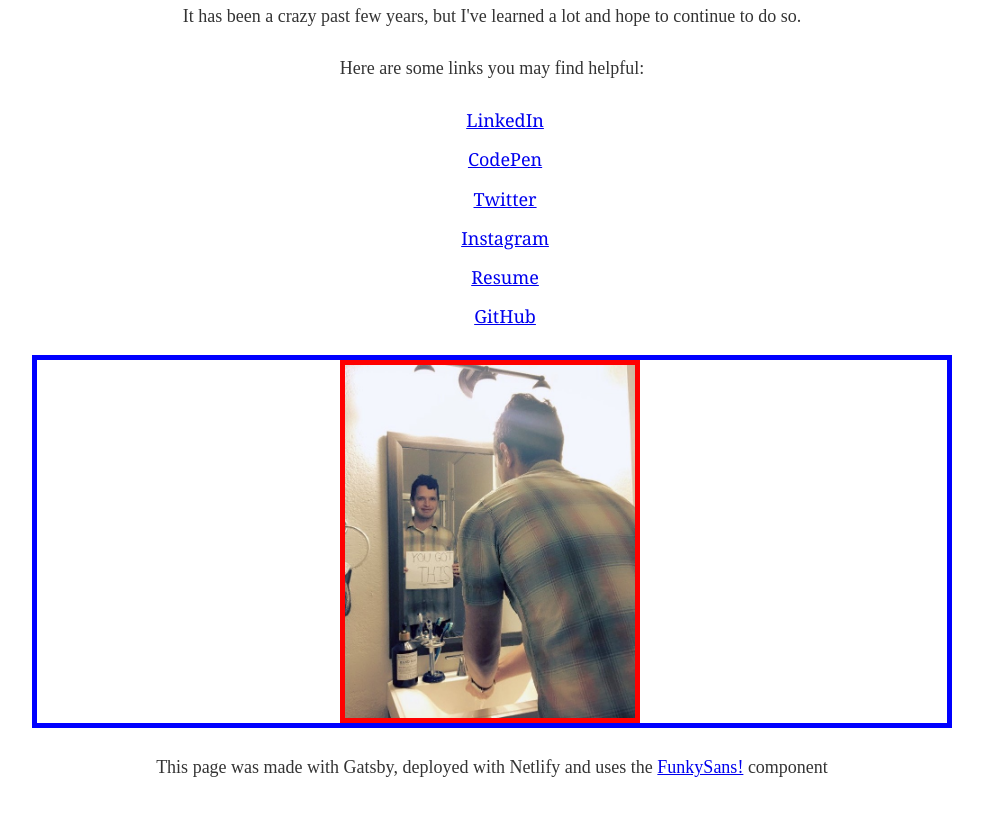
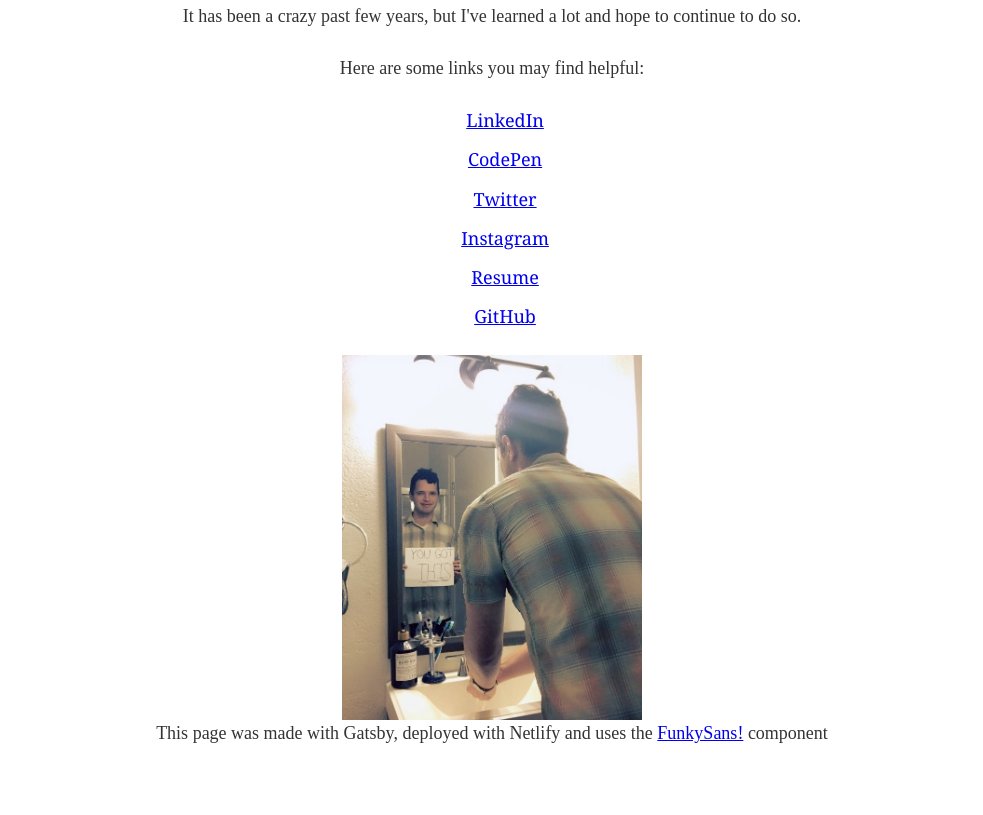
Before and after one commit to reedmacdonald/personalsite, a Gatsby site: page / in a window 1280 px wide. Shown: the part 640-1455 px from the top of the page, without its empty margins (148-1131 px from the left). Built offline with nearby package versions, Linux system fonts and the light colour scheme; Gatsby itself is replaced by a stand-in of ours.

Commit message:
exhausted

```diff
--- a/src/pages/index.js
+++ b/src/pages/index.js
@@ -71,33 +71,18 @@ const IndexPage = () => (
           </a>
         </li>
       </ul>
+
       <div
-        id="soTired"
-        className="hjfghgkhjg"
         style={{
-          marginBottom: `1.45rem`,
+          maxWidth: "300px",
 
-          display: "grid",
-          //border: "5px solid red",
-          display: "grid",
-          gridTemplateColumns: "repeat(3, 1fr)",
-          gridTemplateRows: "1fr",
-          gridColumnGap: "0px",
-          gridRowGap: "0px",
-          border: "5px solid blue",
-          width: "100%",
+          position: "relative",
+          margin: "0 auto",
         }}
       >
-        <div
-          style={{
-            maxWidth: "300px",
-            gridArea: "1 / 2 / 2 / 3",
-            border: "5px solid red",
-          }}
-        >
-          <Image />
-        </div>
+        <Image />
       </div>
+
       <p>
         This page was made with Gatsby, deployed with Netlify and uses the{" "}
         <a href="https://codepen.io/reedmacdonald/pen/bGpNZKR">FunkySans!</a>{" "}
```
